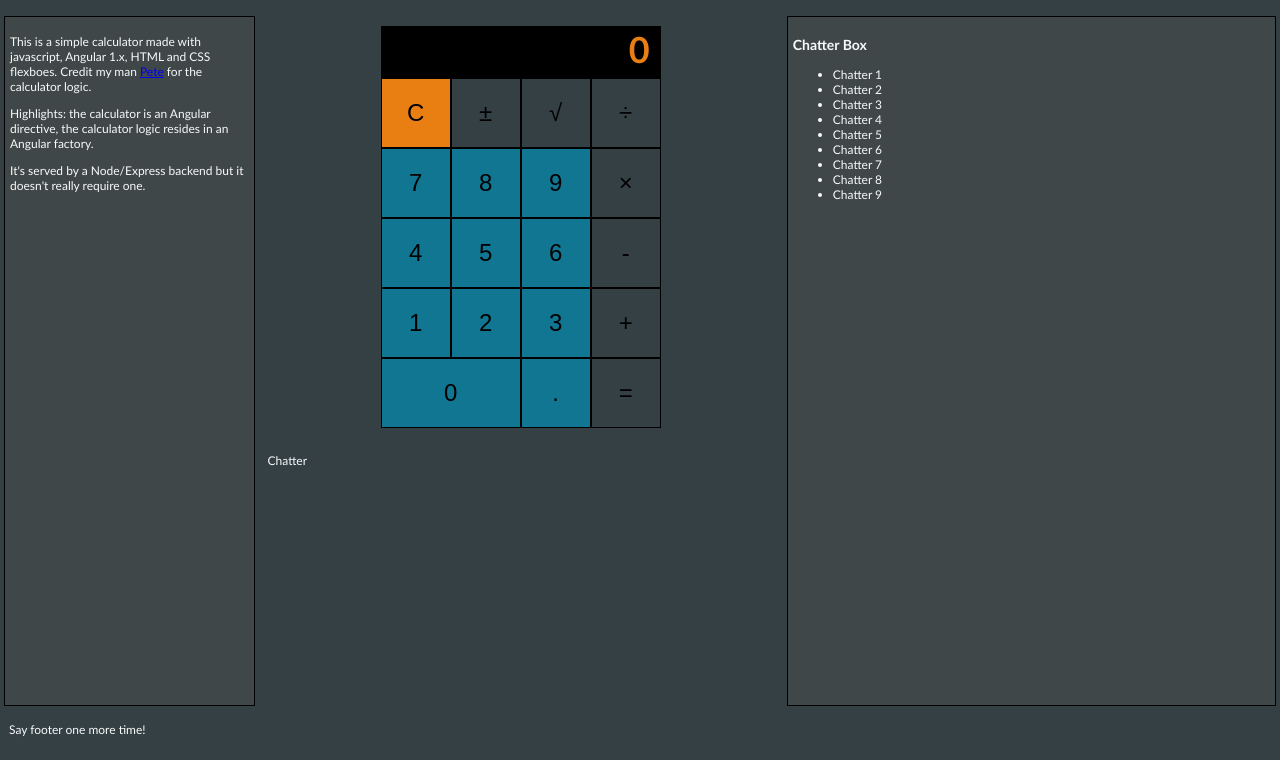
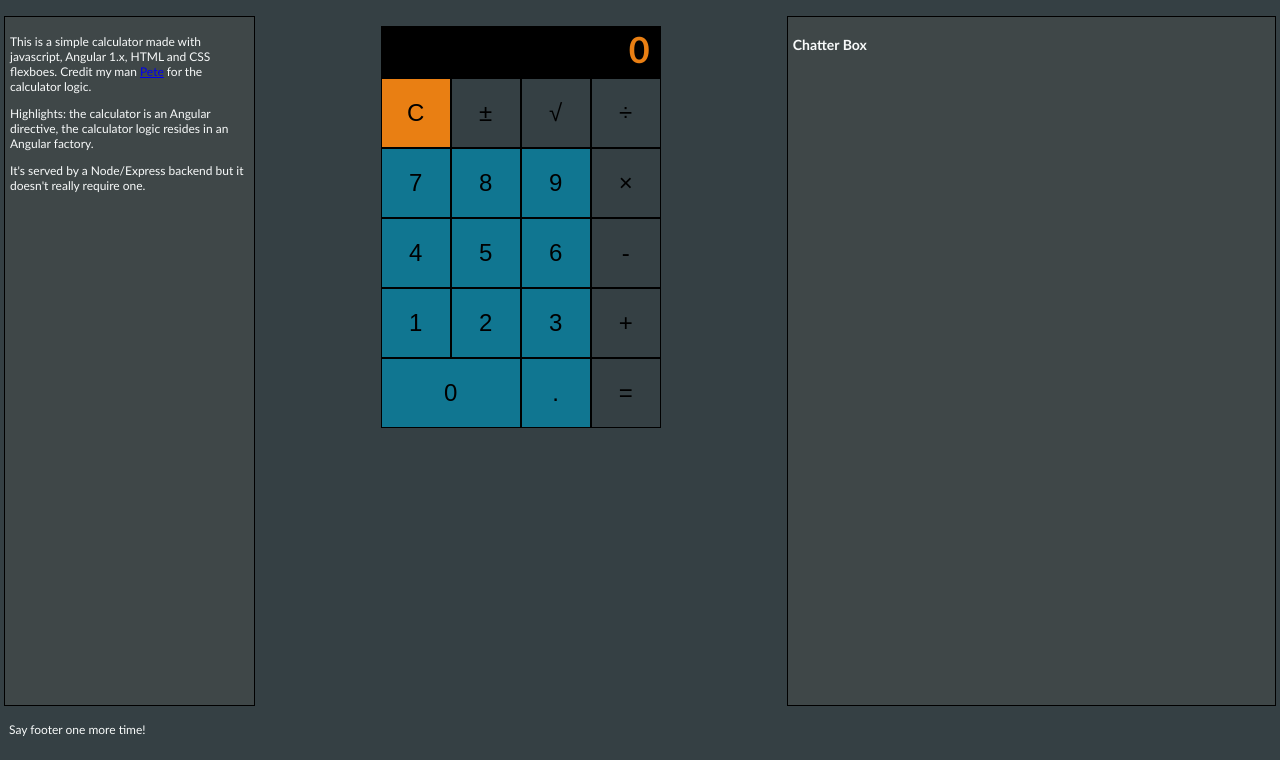
Before and after one commit to belcurv/Calculator, a website: page public/index.html in a window 1280 px wide. Shown: the part 40-800 px from the top of the page. Drawn offline with nearby package versions, Linux system fonts and the light colour scheme.

Commit message:
Got chatterbox working

```diff
--- a/public/calculator/calculator.dir.js
+++ b/public/calculator/calculator.dir.js
@@ -16,7 +16,6 @@
             var calcController = function () {
                 var vm = this;
                 vm.inBuffer = calcFactory.inBuffer;
-                vm.chatter  = calcFactory.chatter;
             };
 
             // all directives return an object (DDO)
--- a/public/calculator/calculator.tpl.html
+++ b/public/calculator/calculator.tpl.html
@@ -1,4 +1,3 @@
-<div>
 <div class="calc-body">
     <div class="calc-screen black">
         {{ vm.inBuffer.screen }}
@@ -36,14 +35,3 @@
         <button class="calc-button gray-dark" ng-click="vm.inBuffer.updateBuffer('=')">=</button>
     </div>
 </div>
-
-    <div class="calcApp-chatterbox">
-        <p>Chatter</p>
-        <ul>
-            <li ng-repeat="jabber in vm.chatter track by $index">
-                {{jabber}}
-            </li>
-        </ul>
-    </div>
-
-</div>
--- a/public/chatterbox/chatterbox.dir.js
+++ b/public/chatterbox/chatterbox.dir.js
@@ -10,14 +10,23 @@
         .module('myApp')
 
         // define directive, injecting our 'calcFactory' service
-        .directive('chatterboxDirective', function () {
+        .directive('chatterboxDirective', ['calcFactory', function (calcFactory) {
+
+            // our controller just links view bindings to factory methods
+            var chatController = function () {
+                var vm = this;
+                vm.inBuffer = calcFactory.inBuffer;
+                vm.chatter  = calcFactory.chatter;
+            };
 
             return {
                 restrict: 'AE',
                 replace : true,
-                templateUrl: 'chatterbox/chatterbox.tpl.html'
+                templateUrl: 'chatterbox/chatterbox.tpl.html',
+                controller  : chatController,
+                controllerAs: 'vm'
             };
 
-    });
+    }]);
 
 })();
--- a/public/chatterbox/chatterbox.tpl.html
+++ b/public/chatterbox/chatterbox.tpl.html
@@ -1,19 +1,8 @@
 <div class="calcApp-chatterbox">
     <h3>Chatter Box</h3>
     <ul>
-<!--
         <li ng-repeat="jabber in vm.chatter track by $index">
             {{jabber}}
         </li>
--->
-        <li>Chatter 1</li>
-        <li>Chatter 2</li>
-        <li>Chatter 3</li>
-        <li>Chatter 4</li>
-        <li>Chatter 5</li>
-        <li>Chatter 6</li>
-        <li>Chatter 7</li>
-        <li>Chatter 8</li>
-        <li>Chatter 9</li>
     </ul>
 </div>
--- a/public/index.html
+++ b/public/index.html
@@ -34,7 +34,7 @@
         </nav>
 
         <aside>
-            <chatterbox-directive>Chatter goes here...</chatterbox-directive>
+            <chatterbox-directive></chatterbox-directive>
         </aside>
     </div>
 
```
Lines whose indentation alone changed are shown as unchanged.
